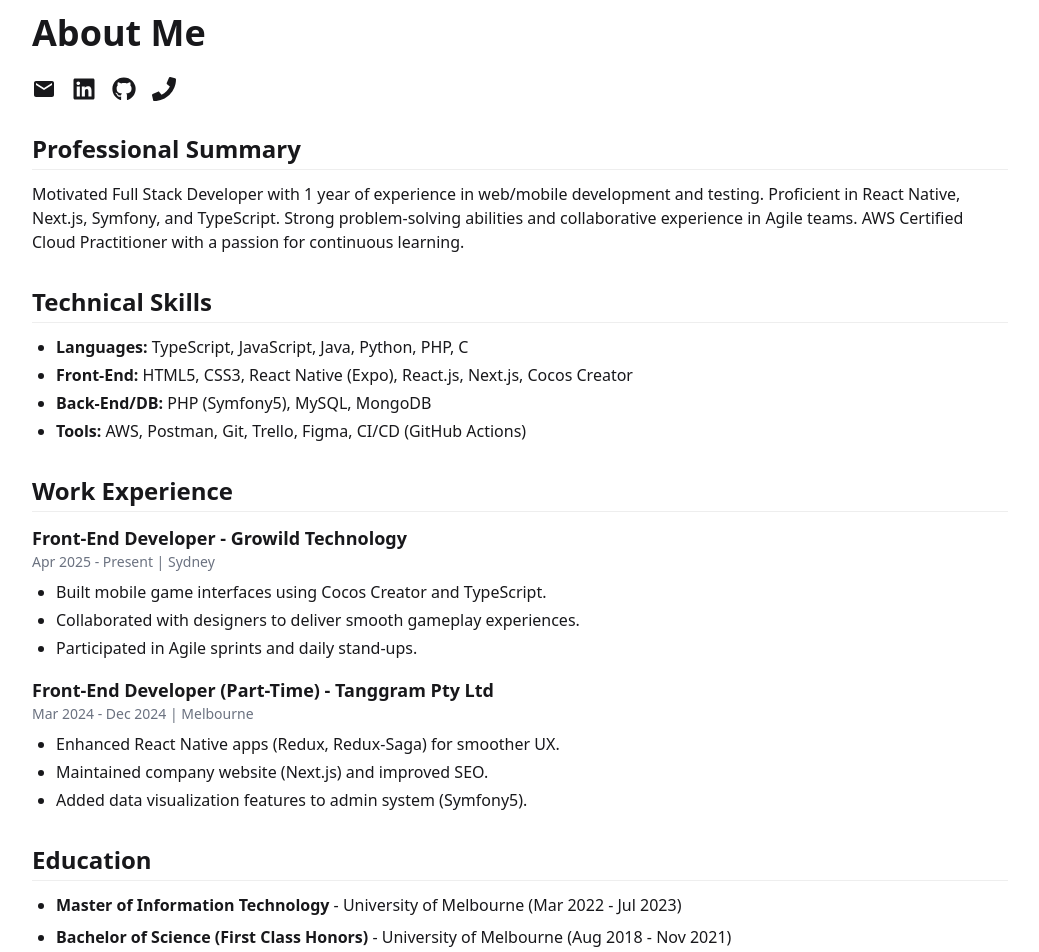
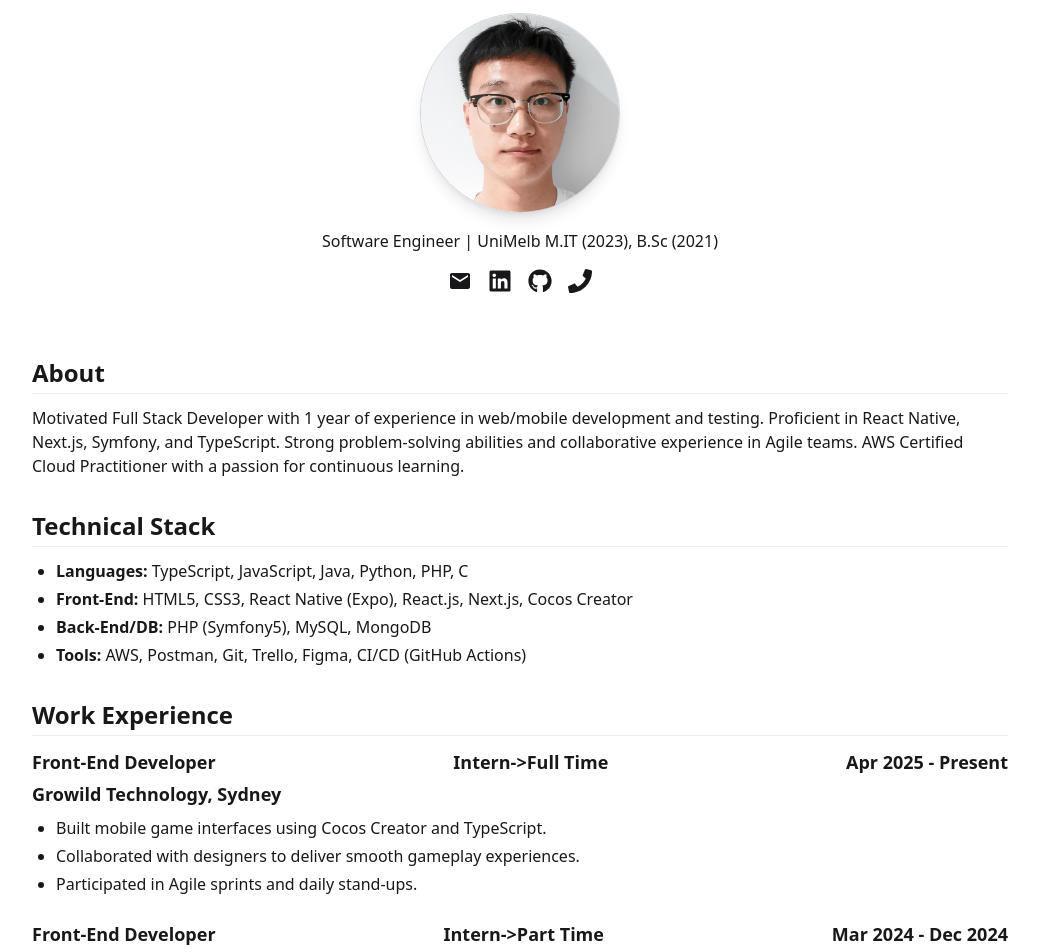
Before and after one commit to TianHao-Ye/tianhao-portfolio, a Next.js app: page /about in a window 1280 px wide. Shown: the part 100-1052 px from the top of the page, without its empty margins (120-1159 px from the left). Built offline with nearby package versions, Linux system fonts and the light colour scheme.

Commit message:
about page work exp component

```diff
--- a/app/about/page.tsx
+++ b/app/about/page.tsx
@@ -1,14 +1,25 @@
 import ContactLinks from "@/components/ContactLinks";
 import ResumeSection from "@/components/ResumeSection";
+import { metaData } from "../config";
+import Image from "next/image";
+import WorkExperienceCard from "@/components/WorkExperienceCard";
 
 export default function AboutPage() {
   return (
     <div>
-      <h1 className="text-4xl font-bold mb-6">About Me</h1>
-      <ContactLinks />
-
+      <div className="flex flex-col items-center gap-4 mb-8">
+        <Image
+          src="/images/portrait.png"
+          alt={metaData.name}
+          width={200}
+          height={200}
+          className="rounded-full shadow-lg border border-gray-300 dark:border-gray-700"
+        />
+        <p>Software Engineer | UniMelb M.IT (2023), B.Sc (2021)</p>
+        <ContactLinks />
+      </div>
       {/* Professional Summary */}
-      <ResumeSection title="Professional Summary">
+      <ResumeSection title="About">
         <p>
           Motivated Full Stack Developer with 1 year of experience in web/mobile
           development and testing. Proficient in React Native, Next.js, Symfony,
@@ -19,7 +30,7 @@ export default function AboutPage() {
       </ResumeSection>
 
       {/* Technical Skills */}
-      <ResumeSection title="Technical Skills">
+      <ResumeSection title="Technical Stack">
         <ul className="list-disc pl-6 space-y-1">
           <li>
             <strong>Languages:</strong> TypeScript, JavaScript, Java, Python,
@@ -41,40 +52,31 @@ export default function AboutPage() {
 
       {/* Work Experience */}
       <ResumeSection title="Work Experience">
-        <div>
-          <h3 className="text-lg font-semibold">
-            Front-End Developer - Growild Technology
-          </h3>
-          <p className="text-sm text-gray-500">Apr 2025 - Present | Sydney</p>
-          <ul className="list-disc pl-6 mt-2 space-y-1">
-            <li>
-              Built mobile game interfaces using Cocos Creator and TypeScript.
-            </li>
-            <li>
-              Collaborated with designers to deliver smooth gameplay
-              experiences.
-            </li>
-            <li>Participated in Agile sprints and daily stand-ups.</li>
-          </ul>
-        </div>
+        <WorkExperienceCard
+          title="Front-End Developer"
+          jobType="Intern->Full Time"
+          time="Apr 2025 - Present"
+          company="Growild Technology"
+          position="Sydney"
+          points={[
+            "Built mobile game interfaces using Cocos Creator and TypeScript.",
+            "Collaborated with designers to deliver smooth gameplay experiences.",
+            "Participated in Agile sprints and daily stand-ups.",
+          ]}
+        />
 
-        <div className="mt-4">
-          <h3 className="text-lg font-semibold">
-            Front-End Developer (Part-Time) - Tanggram Pty Ltd
-          </h3>
-          <p className="text-sm text-gray-500">
-            Mar 2024 - Dec 2024 | Melbourne
-          </p>
-          <ul className="list-disc pl-6 mt-2 space-y-1">
-            <li>
-              Enhanced React Native apps (Redux, Redux-Saga) for smoother UX.
-            </li>
-            <li>Maintained company website (Next.js) and improved SEO.</li>
-            <li>
-              Added data visualization features to admin system (Symfony5).
-            </li>
-          </ul>
-        </div>
+        <WorkExperienceCard
+          title="Front-End Developer"
+          jobType="Intern->Part Time"
+          time="Mar 2024 - Dec 2024"
+          company="Tanggram Pty Ltd"
+          position="Melbourne"
+          points={[
+            "Enhanced React Native apps (Redux, Redux-Saga) for smoother UX.",
+            "Maintained company website (Next.js) and improved SEO.",
+            "Added data visualization features to admin system (Symfony5).",
+          ]}
+        />
       </ResumeSection>
 
       {/* Education */}
--- a/app/config.ts
+++ b/app/config.ts
@@ -1,16 +1,15 @@
 export const metaData = {
   baseUrl: "https://nextfolio-template.vercel.app/",
-  title: "Tianhao Ye",
-  name: "Sirius",
+  title: "Tianhao Ye Portfolio",
+  name: "Tianhao Ye",
   ogImage: "/opengraph-image.png",
   description:
     "A clean, fast, and lightweight portfolio template built with Next.js, Vercel, and Tailwind CSS for optimal performance.",
 };
 
 export const socialLinks = {
-  twitter: "https://x.com/1tssirius",
-  github: "https://github.com/1msirius/Nextfolio",
-  instagram: "https://www.instagram.com/",
-  linkedin: "https://www.linkedin.com/",
-  email: "mailto:example@gmail.com",
+  telephone: "tel:0452150286",
+  github: "https://github.com/TianHao-Ye",
+  linkedin: "https://www.linkedin.com/in/tianhao-ye-9957a9225/",
+  email: "mailto:yetianhaowork@gmail.com",
 };
--- a/components/ContactLinks.tsx
+++ b/components/ContactLinks.tsx
@@ -1,5 +1,6 @@
 "use client";
 
+import { socialLinks } from "@/app/config";
 import { FaLinkedin, FaGithub, FaPhone } from "react-icons/fa";
 import { MdEmail } from "react-icons/md";
 
@@ -8,7 +9,7 @@ export default function ContactLinks() {
     <div className="flex space-x-4 mb-8 text-2xl">
       {/* Email */}
       <a
-        href="mailto:yetianhaowork@gmail.com"
+        href={socialLinks.email}
         className="hover:text-blue-500 transition-colors"
         title="Email"
       >
@@ -17,7 +18,7 @@ export default function ContactLinks() {
 
       {/* LinkedIn */}
       <a
-        href="https://www.linkedin.com/in/tianhao-ye-9957a9225/"
+        href={socialLinks.linkedin}
         target="_blank"
         className="hover:text-blue-600 transition-colors"
         title="LinkedIn"
@@ -27,7 +28,7 @@ export default function ContactLinks() {
 
       {/* GitHub */}
       <a
-        href="https://github.com/TianHao-Ye"
+        href={socialLinks.github}
         target="_blank"
         className="hover:text-gray-700 transition-colors"
         title="GitHub"
@@ -37,7 +38,7 @@ export default function ContactLinks() {
 
       {/* Phone (just icon, no text) */}
       <a
-        href="tel:0452150286"
+        href={socialLinks.telephone}
         className="hover:text-green-500 transition-colors"
         title="Phone"
       >
--- a/components/Navbar.tsx
+++ b/components/Navbar.tsx
@@ -2,12 +2,13 @@
 
 import { metaData } from "@/app/config";
 import Link from "next/link";
+import { FaHome, FaProjectDiagram, FaBook, FaUser } from "react-icons/fa";
 
 const navLinks = [
-  { path: "/", name: "Home" },
-  { path: "/projects", name: "Projects" },
-  { path: "/notes", name: "Notes" },
-  { path: "/about", name: "About" },
+  { path: "/", name: "Home", icon: <FaHome /> },
+  { path: "/projects", name: "Projects", icon: <FaProjectDiagram /> },
+  { path: "/notes", name: "Notes", icon: <FaBook /> },
+  { path: "/about", name: "About", icon: <FaUser /> },
 ];
 
 export default function Navbar() {
@@ -21,19 +22,20 @@ export default function Navbar() {
               href="/"
               className="text-2xl font-bold tracking-tight hover:opacity-80 transition"
             >
-              {metaData.title}
+              {metaData.name}
             </Link>
           </div>
 
           {/* Right: Navigation Links */}
           <div className="hidden md:flex space-x-6">
-            {navLinks.map(({ path, name }) => (
+            {navLinks.map(({ path, name, icon }) => (
               <Link
                 key={path}
                 href={path}
-                className="text-gray-700 dark:text-gray-300 hover:text-black dark:hover:text-white transition"
+                className="flex items-center gap-2 text-gray-700 dark:text-gray-300 hover:text-black dark:hover:text-white transition"
               >
-                {name}
+                {icon}
+                <span>{name}</span>
               </Link>
             ))}
           </div>
--- /dev/null
+++ b/components/WorkExperienceCard.tsx
@@ -0,0 +1,41 @@
+interface WorkExperienceProps {
+  title: string;
+  jobType?: string;
+  time: string;
+  company: string;
+  position?: string;
+  points: string[]; // Array of bullet points
+}
+
+export default function WorkExperience({
+  title,
+  jobType,
+  time,
+  company,
+  position,
+  points,
+}: WorkExperienceProps) {
+  return (
+    <div className="mb-6">
+      {/* Title & Time */}
+      <div className="flex justify-between items-center">
+        <p className="text-lg font-semibold">{title}</p>
+        <p className="text-lg font-semibold">{jobType}</p>
+        <p className="text-lg font-semibold">{time}</p>
+      </div>
+
+      {/* Company & Position */}
+      <p className="text-lg font-semibold mt-1">
+        {company}
+        {position && `, ${position}`}
+      </p>
+
+      {/* Bullet Points */}
+      <ul className="list-disc pl-6 mt-2 space-y-1">
+        {points.map((point, index) => (
+          <li key={index}>{point}</li>
+        ))}
+      </ul>
+    </div>
+  );
+}
```
Also changed, not shown: public/images/portrait.png (added).
